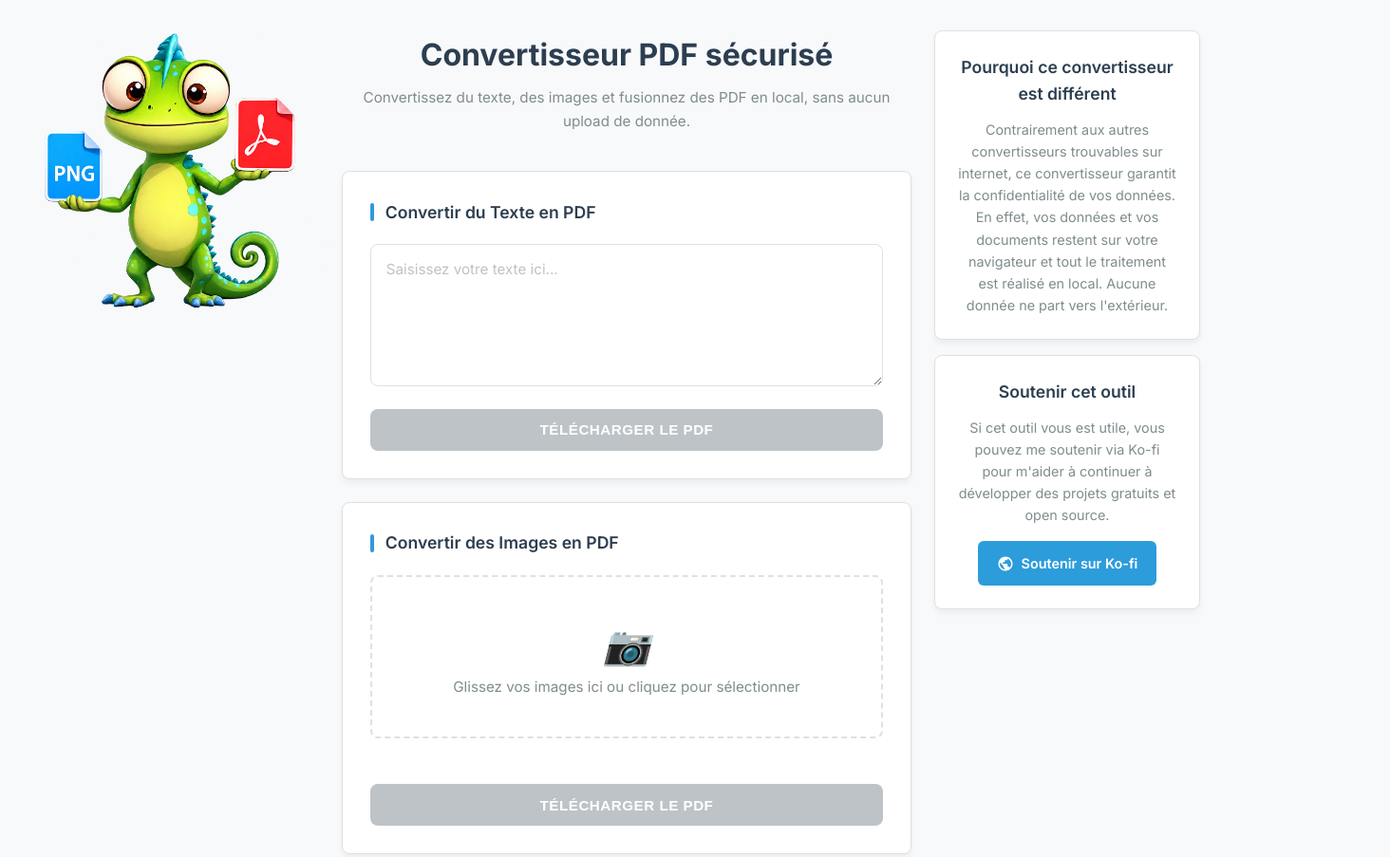
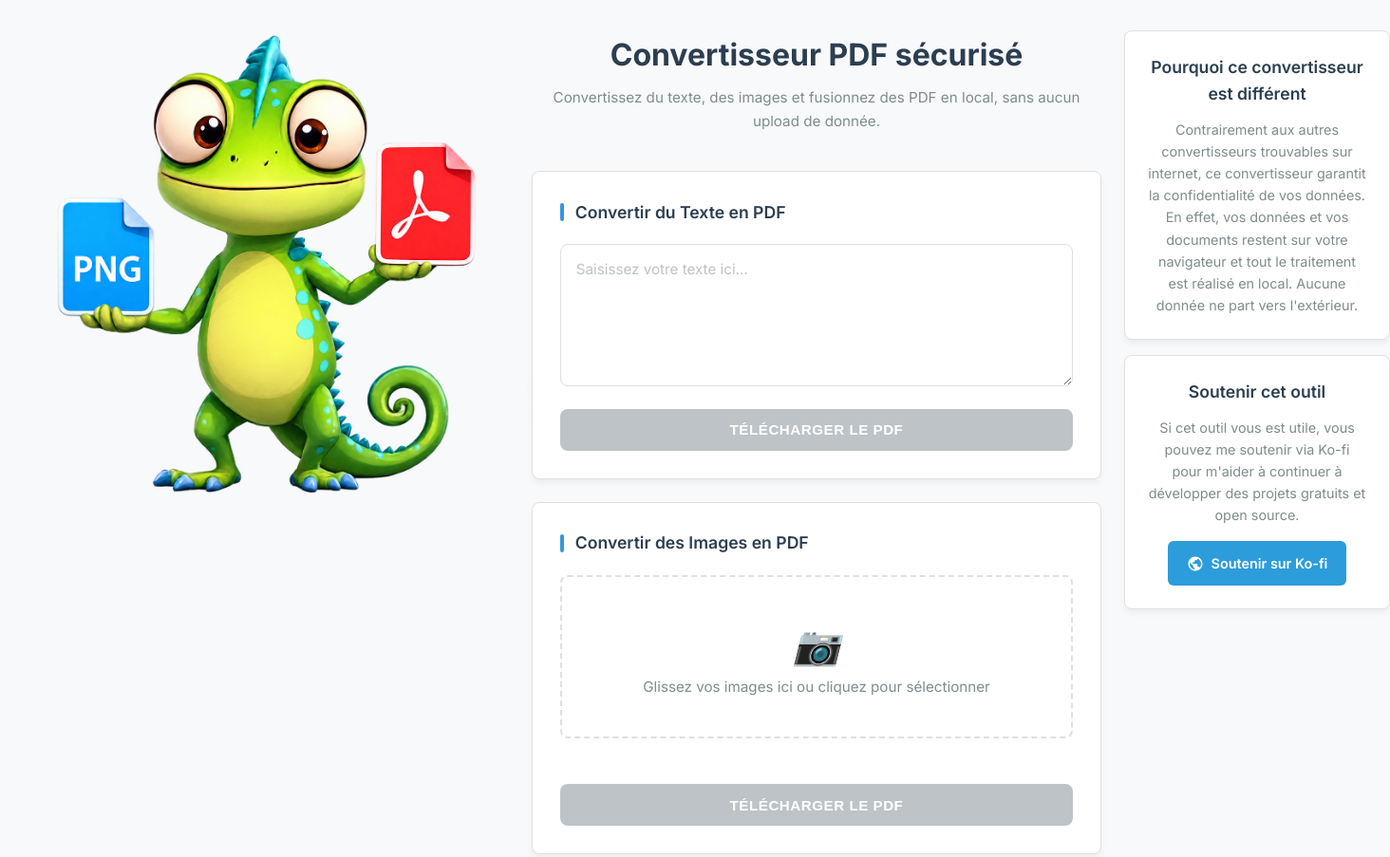
Before and after one commit to Gehan16/Convertisseur-PDF, a plain HTML site: page index.html in a window 1280 px wide. Shown: the top 903 px of the page at 95% size, 1464 px wide, since content can reach past the window. Drawn offline with nearby package versions, Linux system fonts and the light colour scheme; a script that the page names is missing.

Commit message:
Increase logo dimensions in style.css

```diff
--- a/assets/css/style.css
+++ b/assets/css/style.css
@@ -43,12 +43,12 @@ body {
     display: flex;
     align-items: center;
     justify-content: center;
-    width: 320px;
+    width: 520px;
     flex-shrink: 0;
 }
 
 .logo {
-    height: 300px;
+    height: 500px;
     width: auto;
 }
 
```
